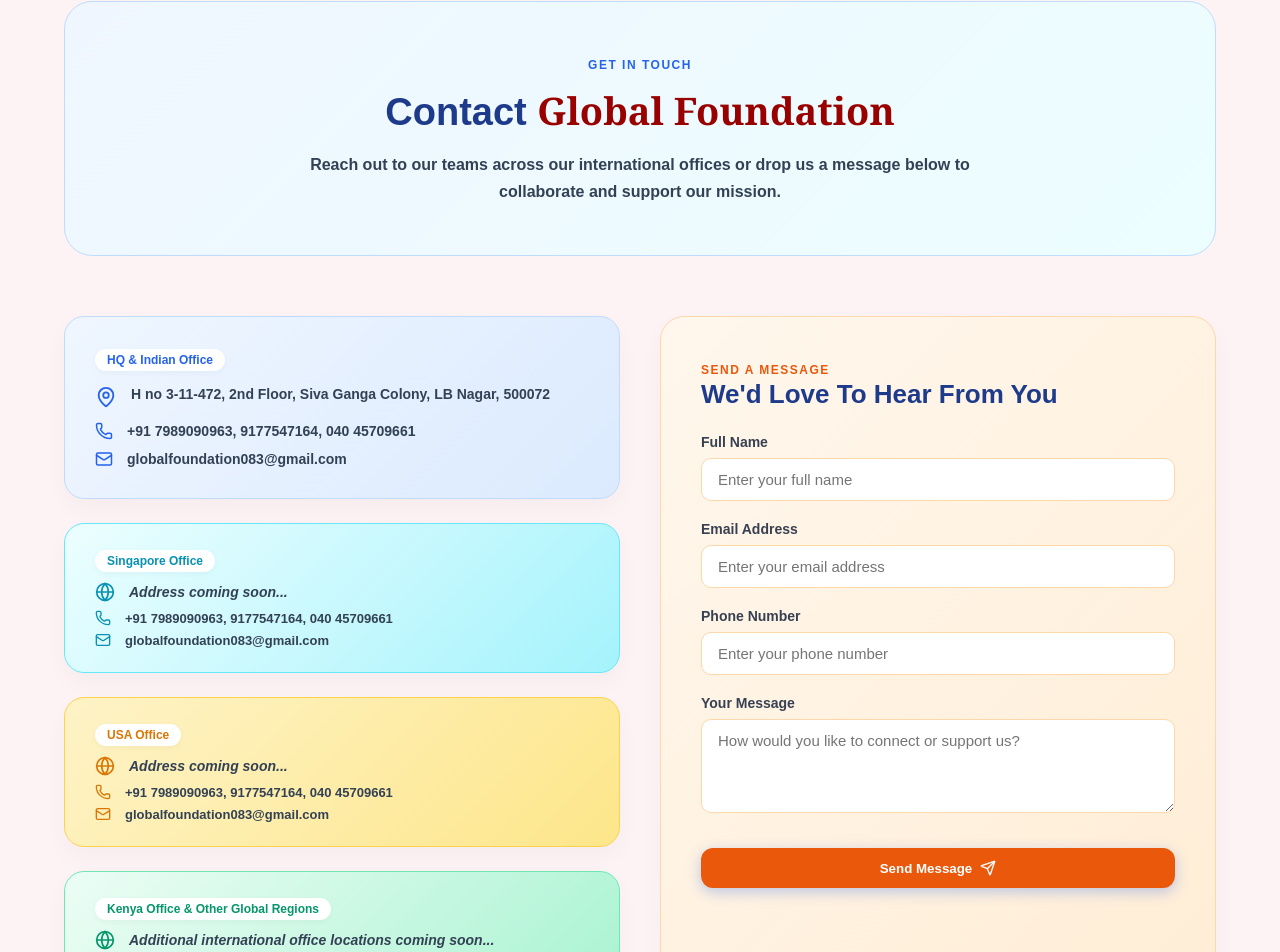
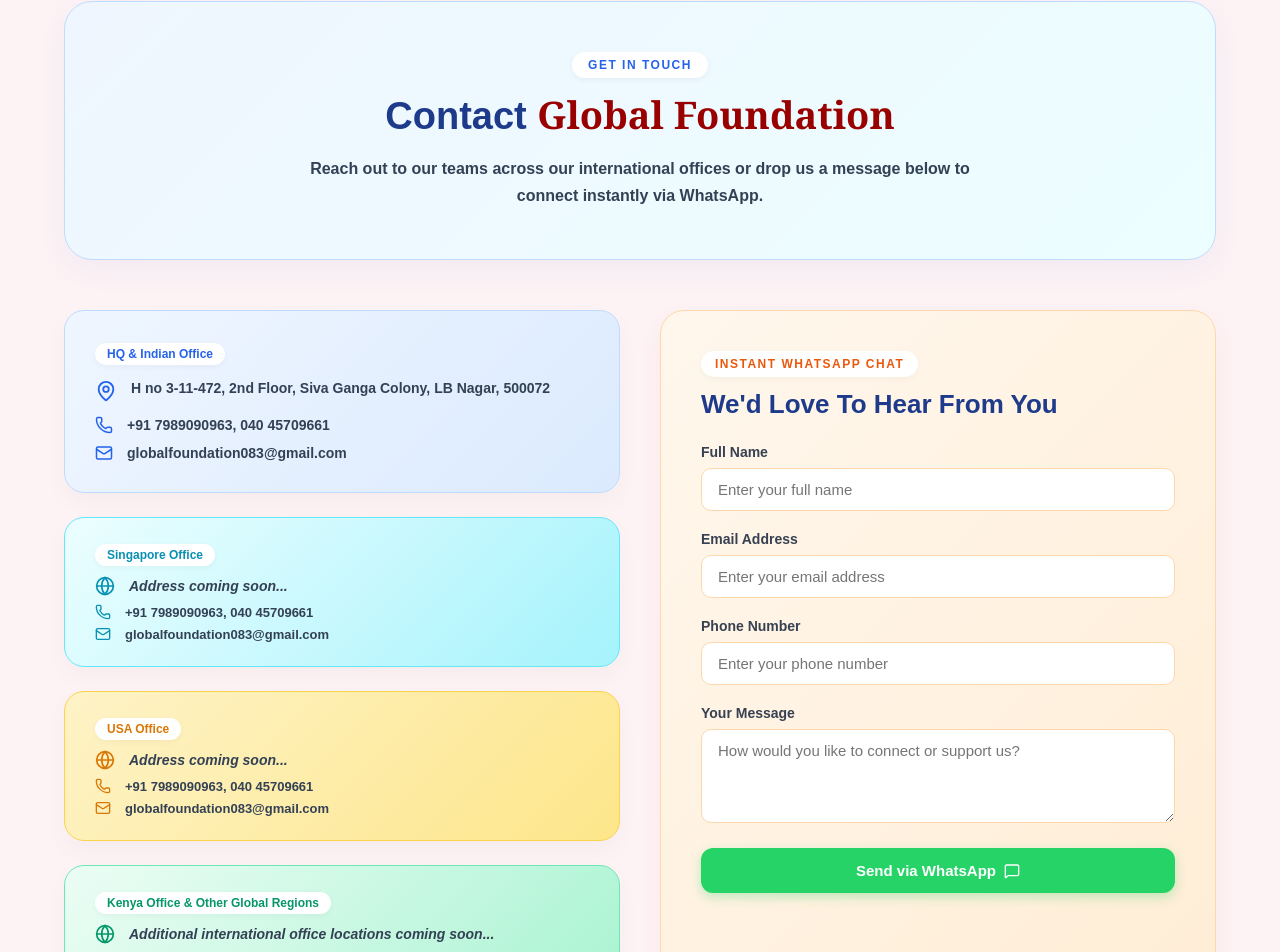
Before and after one commit to amulcell/global-foundation, a React (Vite) app: page /contact in a window 1280 px wide. Shown: the part 134-1086 px from the top of the page. Built offline with nearby package versions, Linux system fonts and the light colour scheme; the HTML template or start-up script is replaced by a standard one; a web font is replaced by a local one.

Commit message:
Update contact page with instant WhatsApp integration

```diff
--- a/package.json
+++ b/package.json
@@ -10,6 +10,7 @@
     "preview": "vite preview"
   },
   "dependencies": {
+    "@emailjs/browser": "^4.4.1",
     "framer-motion": "^13.1.0",
     "lucide-react": "^1.31.0",
     "react": "^19.2.8",
--- a/src/components/Contact.jsx
+++ b/src/components/Contact.jsx
@@ -1,25 +1,54 @@
-import React from "react";
-import { motion } from "framer-motion";
-import { MapPin, Phone, Mail, Globe, Send } from "lucide-react";
+import React, { useRef, useState } from "react";
+import { MapPin, Phone, Mail, Globe, Send, MessageSquare } from "lucide-react";
 
 function Contact() {
+  const formRef = useRef();
+  const [status, setStatus] = useState({ type: "", message: "" });
+
+  const handleWhatsAppSubmit = (e) => {
+    e.preventDefault();
+
+    const name = formRef.current.name.value;
+    const email = formRef.current.email.value;
+    const phone = formRef.current.phone.value;
+    const message = formRef.current.message.value;
+
+    // Official WhatsApp phone number (without spaces or + sign for API)
+    const whatsappNumber = "917989090963";
+
+    const text = encodeURIComponent(
+      `*New Website Inquiry*\n\n*Name:* ${name}\n*Email:* ${email}\n*Phone:* ${phone}\n*Message:* ${message}`
+    );
+
+    // Open WhatsApp chat directly with pre-filled message
+    window.open(`https://wa.me/${whatsappNumber}?text=${text}`, "_blank");
+
+    setStatus({
+      type: "success",
+      message: "Redirecting to WhatsApp to send your message instantly!",
+    });
+
+    formRef.current.reset();
+  };
+
   return (
     <div className="contact-page" style={{ padding: "40px 5% 80px 5%", maxWidth: "1280px", margin: "0 auto", fontFamily: "Arial, sans-serif" }}>
-      {/* Hero Section */}
-      <section style={{ background: "linear-gradient(135deg, #EFF6FF 0%, #ECFEFF 100%)", padding: "50px 40px", borderRadius: "28px", border: "1px solid #BFDBFE", marginBottom: "60px", textAlign: "center" }}>
-        <span className="section-label" style={{ fontFamily: "Arial, sans-serif" }}>GET IN TOUCH</span>
-        <h1 style={{ color: "#1E3A8A", fontSize: "38px", fontWeight: "800", margin: "10px 0 15px 0", fontFamily: "Arial, sans-serif" }}>
+
+      {/* Colorful Vibrant Hero Section */}
+      <section style={{ background: "linear-gradient(135deg, #EFF6FF 0%, #ECFEFF 100%)", padding: "50px 40px", borderRadius: "28px", border: "1px solid #BFDBFE", marginBottom: "50px", textAlign: "center", boxShadow: "0 10px 30px rgba(37, 99, 235, 0.05)" }}>
+        <span className="section-label" style={{ fontFamily: "Arial, sans-serif", background: "#FFFFFF", padding: "6px 16px", borderRadius: "20px", color: "#2563EB", fontWeight: "700", fontSize: "12px", boxShadow: "0 2px 6px rgba(0,0,0,0.05)" }}>GET IN TOUCH</span>
+        <h1 style={{ color: "#1E3A8A", fontSize: "38px", fontWeight: "800", margin: "14px 0 15px 0", fontFamily: "Arial, sans-serif" }}>
           Contact <span style={{ color: "#990000" }}>Global Foundation</span>
         </h1>
         <p style={{ color: "#334155", fontSize: "16px", lineHeight: "1.7", maxWidth: "700px", margin: "0 auto", fontFamily: "Arial, sans-serif", fontWeight: "600" }}>
-          Reach out to our teams across our international offices or drop us a message below to collaborate and support our mission.
+          Reach out to our teams across our international offices or drop us a message below to connect instantly via WhatsApp.
         </p>
       </section>
 
-      {/* Main Grid: Offices & Form */}
+      {/* Main Grid: Colorful Offices & Form */}
       <div style={{ display: "grid", gridTemplateColumns: "repeat(auto-fit, minmax(320px, 1fr))", gap: "40px", marginBottom: "60px" }}>
 
-        {/* Left Column: Global Offices */}
+        {/* Left Column: Colorful Office Cards */}
         <div style={{ display: "flex", flexDirection: "column", gap: "24px" }}>
 
           {/* Indian Office */}
@@ -35,7 +64,7 @@
             </div>
             <div style={{ display: "flex", gap: "14px", alignItems: "center", marginBottom: "10px" }}>
               <Phone size={18} color="#2563EB" style={{ flexShrink: 0 }} />
-              <p style={{ color: "#334155", fontSize: "14px", margin: 0, fontFamily: "Arial, sans-serif", fontWeight: "600" }}>+91 7989090963, 9177547164, 040 45709661</p>
+              <p style={{ color: "#334155", fontSize: "14px", margin: 0, fontFamily: "Arial, sans-serif", fontWeight: "600" }}>+91 7989090963, 040 45709661</p>
             </div>
             <div style={{ display: "flex", gap: "14px", alignItems: "center" }}>
               <Mail size={18} color="#2563EB" style={{ flexShrink: 0 }} />
@@ -43,7 +72,7 @@
             </div>
           </div>
 
-          {/* Singapore Office Placeholder */}
+          {/* Singapore Office */}
           <div style={{ background: "linear-gradient(135deg, #ECFEFF 0%, #A5F3FC 100%)", padding: "24px 30px", borderRadius: "20px", border: "1px solid #67E8F9", boxShadow: "0 10px 25px rgba(0,0,0,0.03)" }}>
             <span style={{ display: "inline-block", padding: "4px 12px", borderRadius: "20px", background: "#FFFFFF", color: "#0891B2", fontSize: "12px", fontWeight: "700", marginBottom: "10px", fontFamily: "Arial, sans-serif", boxShadow: "0 2px 6px rgba(0,0,0,0.04)" }}>
               Singapore Office
@@ -56,7 +85,7 @@
             </div>
             <div style={{ display: "flex", gap: "14px", alignItems: "center", marginBottom: "6px" }}>
               <Phone size={16} color="#0891B2" style={{ flexShrink: 0 }} />
-              <p style={{ color: "#334155", fontSize: "13px", margin: 0, fontFamily: "Arial, sans-serif", fontWeight: "600" }}>+91 7989090963, 9177547164, 040 45709661</p>
+              <p style={{ color: "#334155", fontSize: "13px", margin: 0, fontFamily: "Arial, sans-serif", fontWeight: "600" }}>+91 7989090963, 040 45709661</p>
             </div>
             <div style={{ display: "flex", gap: "14px", alignItems: "center" }}>
               <Mail size={16} color="#0891B2" style={{ flexShrink: 0 }} />
@@ -64,7 +93,7 @@
             </div>
           </div>
 
-          {/* USA Office Placeholder */}
+          {/* USA Office */}
           <div style={{ background: "linear-gradient(135deg, #FEF3C7 0%, #FDE68A 100%)", padding: "24px 30px", borderRadius: "20px", border: "1px solid #FCD34D", boxShadow: "0 10px 25px rgba(0,0,0,0.03)" }}>
             <span style={{ display: "inline-block", padding: "4px 12px", borderRadius: "20px", background: "#FFFFFF", color: "#D97706", fontSize: "12px", fontWeight: "700", marginBottom: "10px", fontFamily: "Arial, sans-serif", boxShadow: "0 2px 6px rgba(0,0,0,0.04)" }}>
               USA Office
@@ -77,7 +106,7 @@
             </div>
             <div style={{ display: "flex", gap: "14px", alignItems: "center", marginBottom: "6px" }}>
               <Phone size={16} color="#D97706" style={{ flexShrink: 0 }} />
-              <p style={{ color: "#334155", fontSize: "13px", margin: 0, fontFamily: "Arial, sans-serif", fontWeight: "600" }}>+91 7989090963, 9177547164, 040 45709661</p>
+              <p style={{ color: "#334155", fontSize: "13px", margin: 0, fontFamily: "Arial, sans-serif", fontWeight: "600" }}>+91 7989090963, 040 45709661</p>
             </div>
             <div style={{ display: "flex", gap: "14px", alignItems: "center" }}>
               <Mail size={16} color="#D97706" style={{ flexShrink: 0 }} />
@@ -85,7 +114,7 @@
             </div>
           </div>
 
-          {/* Kenya Office & Other Regions Placeholder */}
+          {/* Kenya Office & Other Regions */}
           <div style={{ background: "linear-gradient(135deg, #ECFDF5 0%, #A7F3D0 100%)", padding: "24px 30px", borderRadius: "20px", border: "1px solid #6EE7B7", boxShadow: "0 10px 25px rgba(0,0,0,0.03)" }}>
             <span style={{ display: "inline-block", padding: "4px 12px", borderRadius: "20px", background: "#FFFFFF", color: "#059669", fontSize: "12px", fontWeight: "700", marginBottom: "10px", fontFamily: "Arial, sans-serif", boxShadow: "0 2px 6px rgba(0,0,0,0.04)" }}>
               Kenya Office & Other Global Regions
@@ -98,7 +127,7 @@
             </div>
             <div style={{ display: "flex", gap: "14px", alignItems: "center", marginBottom: "6px" }}>
               <Phone size={16} color="#059669" style={{ flexShrink: 0 }} />
-              <p style={{ color: "#334155", fontSize: "13px", margin: 0, fontFamily: "Arial, sans-serif", fontWeight: "600" }}>+91 7989090963, 9177547164, 040 45709661</p>
+              <p style={{ color: "#334155", fontSize: "13px", margin: 0, fontFamily: "Arial, sans-serif", fontWeight: "600" }}>+91 7989090963, 040 45709661</p>
             </div>
             <div style={{ display: "flex", gap: "14px", alignItems: "center" }}>
               <Mail size={16} color="#059669" style={{ flexShrink: 0 }} />
@@ -108,35 +137,44 @@
 
         </div>
 
-        {/* Right Column: Contact Form */}
-        <div style={{ background: "linear-gradient(135deg, #FFF7ED 0%, #FFEDD5 100%)", padding: "40px", borderRadius: "24px", border: "1px solid #FED7AA", boxShadow: "0 10px 25px rgba(0,0,0,0.03)" }}>
-          <span className="section-label" style={{ fontFamily: "Arial, sans-serif", color: "#EA580C" }}>SEND A MESSAGE</span>
+        {/* Right Column: WhatsApp Instant Form Card */}
+        <div style={{ background: "linear-gradient(135deg, #FFF7ED 0%, #FFEDD5 100%)", padding: "40px", borderRadius: "24px", border: "1px solid #FED7AA", boxShadow: "0 10px 25px rgba(234, 88, 12, 0.05)" }}>
+          <span className="section-label" style={{ fontFamily: "Arial, sans-serif", color: "#EA580C", background: "#FFFFFF", padding: "6px 14px", borderRadius: "20px", fontWeight: "700", fontSize: "12px", display: "inline-block", marginBottom: "12px", boxShadow: "0 2px 6px rgba(0,0,0,0.04)" }}>INSTANT WHATSAPP CHAT</span>
           <h2 style={{ color: "#1E3A8A", fontSize: "26px", fontWeight: "800", marginBottom: "24px", fontFamily: "Arial, sans-serif" }}>We'd Love To Hear From You</h2>
 
-          <form onSubmit={(e) => { e.preventDefault(); alert("Thank you! Your message has been sent successfully."); }} style={{ display: "flex", flexDirection: "column", gap: "20px" }}>
+          <form ref={formRef} onSubmit={handleWhatsAppSubmit} style={{ display: "flex", flexDirection: "column", gap: "20px" }}>
             <div>
               <label style={{ display: "block", color: "#374151", fontSize: "14px", fontWeight: "700", marginBottom: "8px", fontFamily: "Arial, sans-serif" }}>Full Name</label>
-              <input type="text" placeholder="Enter your full name" required style={{ width: "100%", padding: "12px 16px", borderRadius: "10px", border: "1px solid #FED7AA", fontSize: "15px", outline: "none", fontFamily: "Arial, sans-serif", background: "#FFFFFF" }} />
+              <input type="text" name="name" placeholder="Enter your full name" required style={{ width: "100%", padding: "12px 16px", borderRadius: "10px", border: "1px solid #FED7AA", fontSize: "15px", outline: "none", fontFamily: "Arial, sans-serif", background: "#FFFFFF", boxSizing: "border-box" }} />
             </div>
 
             <div>
               <label style={{ display: "block", color: "#374151", fontSize: "14px", fontWeight: "700", marginBottom: "8px", fontFamily: "Arial, sans-serif" }}>Email Address</label>
-              <input type="email" placeholder="Enter your email address" required style={{ width: "100%", padding: "12px 16px", borderRadius: "10px", border: "1px solid #FED7AA", fontSize: "15px", outline: "none", fontFamily: "Arial, sans-serif", background: "#FFFFFF" }} />
+              <input type="email" name="email" placeholder="Enter your email address" required style={{ width: "100%", padding: "12px 16px", borderRadius: "10px", border: "1px solid #FED7AA", fontSize: "15px", outline: "none", fontFamily: "Arial, sans-serif", background: "#FFFFFF", boxSizing: "border-box" }} />
             </div>
 
             <div>
               <label style={{ display: "block", color: "#374151", fontSize: "14px", fontWeight: "700", marginBottom: "8px", fontFamily: "Arial, sans-serif" }}>Phone Number</label>
-              <input type="tel" placeholder="Enter your phone number" style={{ width: "100%", padding: "12px 16px", borderRadius: "10px", border: "1px solid #FED7AA", fontSize: "15px", outline: "none", fontFamily: "Arial, sans-serif", background: "#FFFFFF" }} />
+              <input type="tel" name="phone" placeholder="Enter your phone number" style={{ width: "100%", padding: "12px 16px", borderRadius: "10px", border: "1px solid #FED7AA", fontSize: "15px", outline: "none", fontFamily: "Arial, sans-serif", background: "#FFFFFF", boxSizing: "border-box" }} />
             </div>
 
             <div>
               <label style={{ display: "block", color: "#374151", fontSize: "14px", fontWeight: "700", marginBottom: "8px", fontFamily: "Arial, sans-serif" }}>Your Message</label>
-              <textarea rows="4" placeholder="How would you like to connect or support us?" required style={{ width: "100%", padding: "12px 16px", borderRadius: "10px", border: "1px solid #FED7AA", fontSize: "15px", outline: "none", resize: "vertical", fontFamily: "Arial, sans-serif", background: "#FFFFFF" }}></textarea>
+              <textarea name="message" rows="4" placeholder="How would you like to connect or support us?" required style={{ width: "100%", padding: "12px 16px", borderRadius: "10px", border: "1px solid #FED7AA", fontSize: "15px", outline: "none", resize: "vertical", fontFamily: "Arial, sans-serif", background: "#FFFFFF", boxSizing: "border-box" }}></textarea>
             </div>
 
-            <button type="submit" className="primary-button" style={{ justifyContent: "center", marginTop: "10px", fontFamily: "Arial, sans-serif", background: "#EA580C" }}>
-              Send Message <Send size={16} />
+            <button type="submit" style={{ display: "flex", alignItems: "center", justifyContent: "center", gap: "8px", background: "#25D366", color: "#FFFFFF", padding: "14px 20px", borderRadius: "12px", border: "none", fontSize: "15px", fontWeight: "700", cursor: "pointer", fontFamily: "Arial, sans-serif", boxShadow: "0 4px 12px rgba(37, 211, 102, 0.3)", transition: "all 0.2s" }}>
+              Send via WhatsApp <MessageSquare size={16} />
             </button>
+
+            {status.message && (
+              <div style={{ display: "flex", gap: "10px", alignItems: "center", padding: "12px 14px", borderRadius: "10px", background: "#F0FDF4", border: "1px solid #BBF7D0", marginTop: "6px" }}>
+                <MessageSquare size={18} color="#16A34A" style={{ flexShrink: 0 }} />
+                <p style={{ fontSize: "13px", fontWeight: "600", color: "#166534", margin: 0, lineHeight: "1.4", fontFamily: "Arial, sans-serif" }}>
+                  {status.message}
+                </p>
+              </div>
+            )}
           </form>
         </div>
 
```
Also changed, not shown: 1 other file (tests, documents, lock files or other folders).
